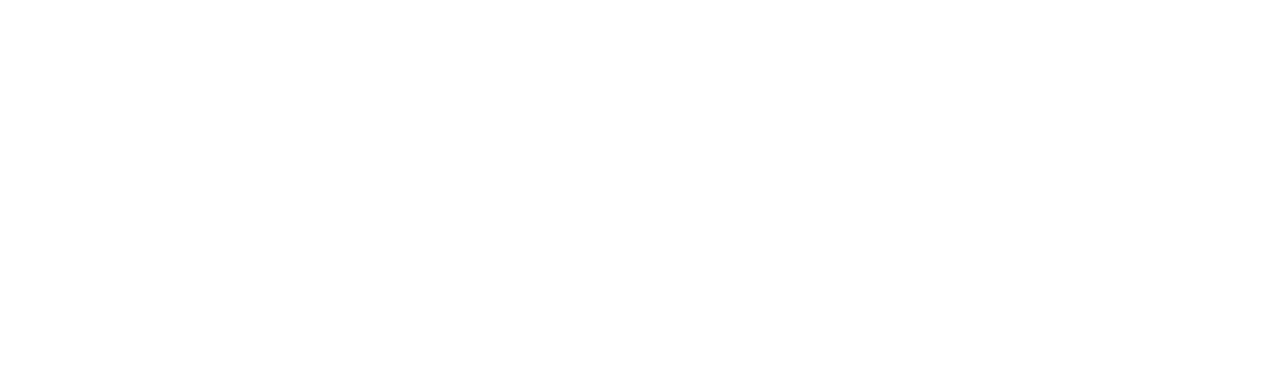
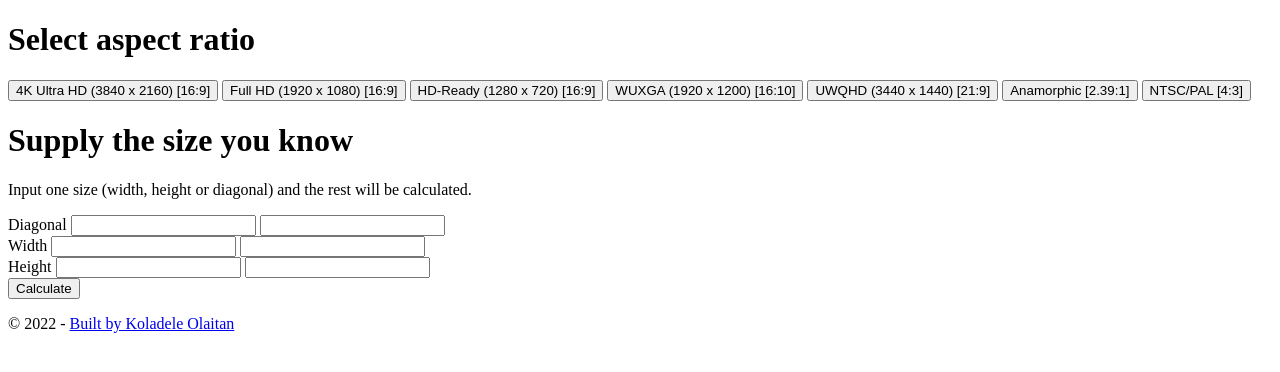
Before and after one commit to publikphigor/aspect-ratio-calculator, a plain HTML site: page index.html in a window 1280 px wide. Drawn offline with Linux system fonts and the light colour scheme.

Commit message:
Markup complete.

```diff
--- a/index.html
+++ b/index.html
@@ -5,7 +5,72 @@
     <meta http-equiv="X-UA-Compatible" content="IE=edge" />
     <meta name="viewport" content="width=device-width, initial-scale=1.0" />
     <meta name="author" content="Koladele Olaitan" />
+    <meta
+      name="description"
+      content="This is a simple tool for calculating image sizes for different aspect ratios."
+    />
     <title>Aspect Ratio - Image Size Calculator</title>
   </head>
-  <body></body>
+  <body>
+    <!-- ==== select an aspect ratio ==== -->
+    <div class="aspect-ratio-container">
+      <h1 class="title">Select aspect ratio</h1>
+      <div class="as-buttons">
+        <button class="as-btn" data-ratio-number="1">
+          4K Ultra HD (3840 x 2160) [16:9]
+        </button>
+        <button class="as-btn" data-ratio-number="2">
+          Full HD (1920 x 1080) [16:9]
+        </button>
+        <button class="as-btn" data-ratio-number="3">
+          HD-Ready (1280 x 720) [16:9]
+        </button>
+        <button class="as-btn" data-ratio-number="4">
+          WUXGA (1920 x 1200) [16:10]
+        </button>
+        <button class="as-btn" data-ratio-number="5">
+          UWQHD (3440 x 1440) [21:9]
+        </button>
+        <button class="as-btn" data-ratio-number="6">
+          Anamorphic [2.39:1]
+        </button>
+        <button class="as-btn" data-ratio-number="7">NTSC/PAL [4:3]</button>
+      </div>
+    </div>
+
+    <!-- ==== supply at least one size of the image ==== -->
+    <div class="image-dimensions-container">
+      <h1 class="title">Supply the size you know</h1>
+      <p class="desc">
+        Input one size (width, height or diagonal) and the rest will be
+        calculated.
+      </p>
+      <div class="image-dimensions">
+        <div class="input-group">
+          <label for="diagonal-cm">Diagonal</label>
+          <input type="number" id="diagonal-cm" />
+          <input type="number" id="diagonal-inches" />
+        </div>
+
+        <div class="input-group">
+          <label for="width-cm">Width</label>
+          <input type="number" id="width-cm" />
+          <input type="number" id="width-inches" />
+        </div>
+
+        <div class="input-group">
+          <label for="height-cm">Height</label>
+          <input type="number" id="height-cm" />
+          <input type="number" id="height-inches" />
+        </div>
+      </div>
+
+      <button class="calc-btn">Calculate</button>
+    </div>
+
+    <p class="footer-copyright">
+      &copy; 2022 -
+      <a href="https://koladeleolaitan.com/">Built by Koladele Olaitan</a>
+    </p>
+  </body>
 </html>
```
